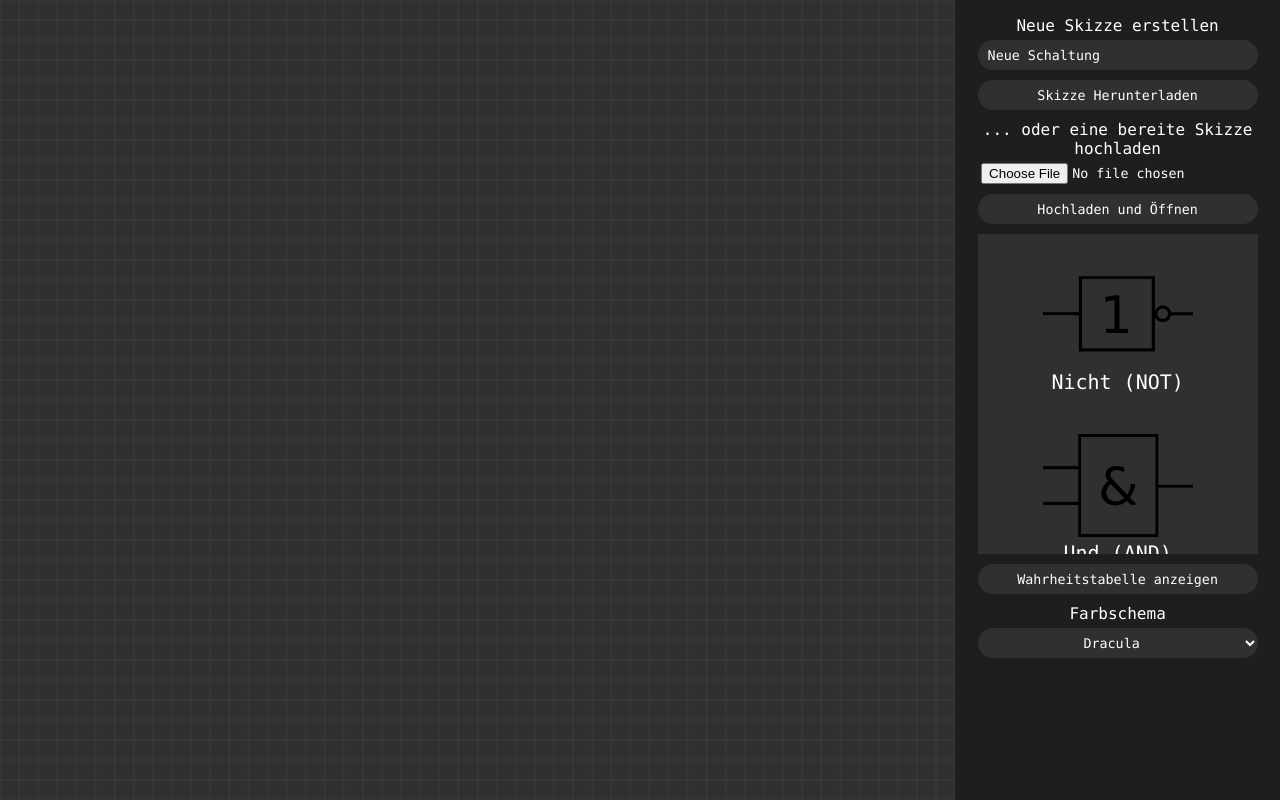
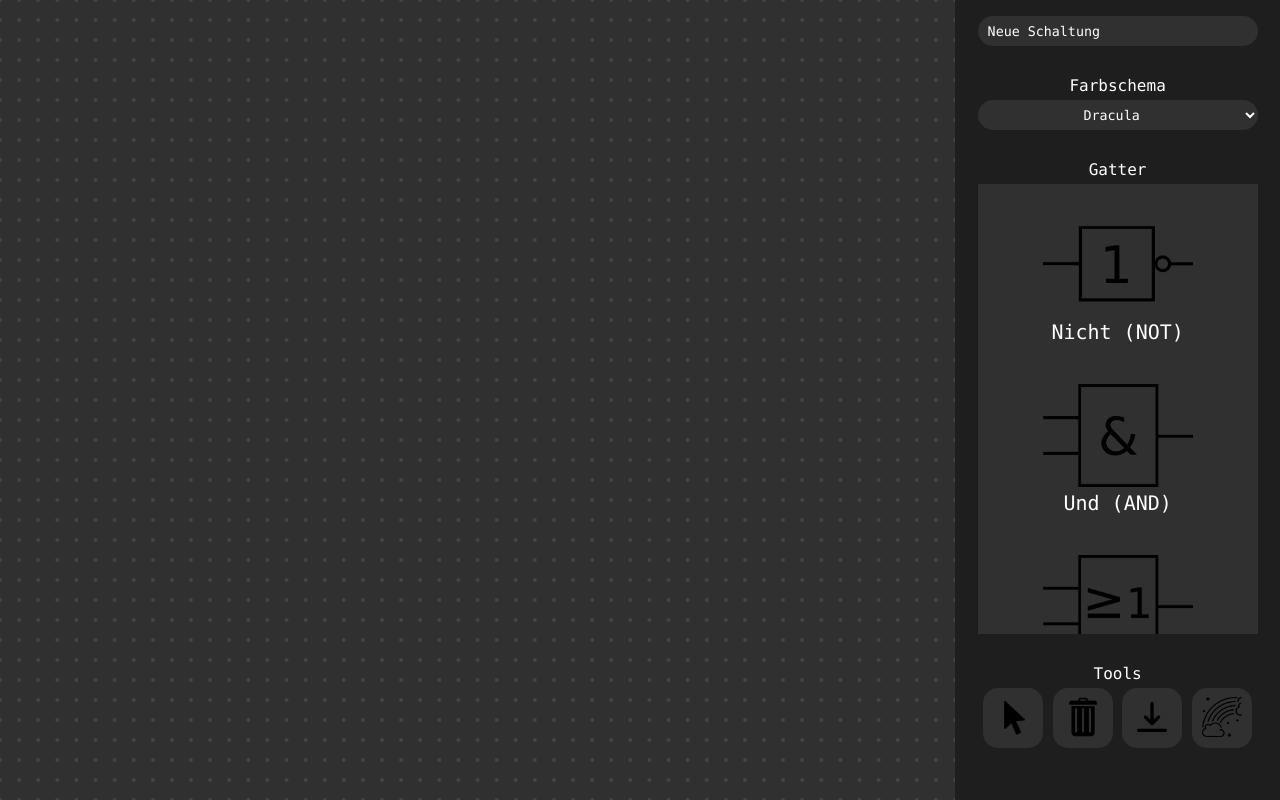
Before and after one commit to MaxAve/Schaltungssimulator, a plain HTML site: page index.html in a window 1280 px wide. Drawn offline with Linux system fonts and the light colour scheme.

Commit message:
Style improvements

```diff
--- a/index.html
+++ b/index.html
@@ -11,12 +11,22 @@
 		<canvas id="myCanvas"></canvas>
 	</div>
 	<div id="menu">
-		<p>Neue Skizze erstellen</p>
+		<!--<p>Neue Skizze erstellen</p>-->
     	<input type="text" value="Neue Schaltung" class="menu-text-input" id="name" name="name">
-		<button class="menuButtonWide" id="download-button">Skizze Herunterladen</button>
-		<p>... oder eine bereite Skizze hochladen</p>
+		<p class="with-margin">Farbschema</p>
+		<select id="colorscheme" name="colorscheme">
+			<option value="2">Schwarz-Weiß</option>
+			<option value="1">Dracula</option>
+			<option value="3">Tafel</option>
+			<option value="4">Blueprint</option>
+			<option value="0">Hell</option>
+		</select>
+		<!--<button class="menuButtonWide" id="download-button">Skizze Herunterladen</button>
+		<p>Bereite Skizze hochladen</p>
+		<button class="menuButtonWide" id="upload-button">Datei auswählen</button>
 		<input class="file-input" type="file" name="file-upload" id="file-upload">
-		<button class="menuButtonWide" id="upload-button">Hochladen und Öffnen</button>
+		<button class="menuButtonWide" id="upload-button">Hochladen und Öffnen</button>-->
+		<p class="with-margin">Gatter</p>
 		<div id="item-select">
 			<div class="place-button">
 				<input class="object-place" type="image" src="assets/not.png" id="bnot"/>
@@ -59,16 +69,24 @@
 				<p class="object-label">Glühbirne</p>
 			</div>
 		</div>
-		<button class="menuButtonWide" id="table-gen-button">Wahrheitstabelle anzeigen</button>
+		<!--<button class="menuButtonWide" id="table-gen-button">Wahrheitstabelle anzeigen</button>-->
 		<!--<label for="colorscheme">Farbschema</label>-->
-		<p>Farbschema</p>
-		<select id="colorscheme" name="colorscheme">
-			<option value="2">Schwarz-Weiß</option>
-			<option value="1">Dracula</option>
-			<option value="3">Tafel</option>
-			<option value="4">Blueprint</option>
-			<option value="0">Hell</option>
-		</select>
+
+		<p class="with-margin">Tools</p>
+		<div align="right">
+			<button title="Mauszeiger-Tool" class="tool-button" id="cursor-button" type="image">
+				<img class="logo" src="assets/cursor.png", alt="Mouse">
+			</button>
+			<button title="Lösch-Tool" class="tool-button" id="delete-button" type="image">
+				<img class="logo" src="assets/trash.png", alt="Delete">
+			</button>
+			<button title="Herunterladen" class="tool-button" id="download-button" type="image">
+				<img class="logo" src="assets/download.png", alt="Download">
+			</button>
+			<button title="Nicht LSD" class="tool-button" id="rainbow-button" type="image">
+				<img class="logo" src="assets/rainbow.png", alt="Rainbow">
+			</button>
+		</div>
 		<!--<a href="https://github.com/MaxAve/" target="_blank">Mein GitHub</a>-->
 	</div>
 	<script src="script.js"></script>
--- a/script.js
+++ b/script.js
@@ -17,8 +17,8 @@ let draggedObjectMouseDiff = {x: 0, y: 0}
 let downloadButton = document.querySelector("#download-button")
 let renameButton = document.querySelector("#rename-button")
 let uploadConfirmButton = document.querySelector("#upload-button")
-//let colorSchemeToggleButton = document.querySelector("#color-scheme-toggle")
 let colorSchemeSelection = document.querySelector("#colorscheme")
+let rainbowToggle = document.querySelector("#rainbow-button")
 colorSchemeSelection.value = '1'
 
 let bnot = document.querySelector("#bnot")
@@ -48,6 +48,10 @@ let draggingSketch = false
 let connectingWires = false
 
 let deltaTime = 0
+
+let wireHue = 0
+
+let rainbow = false
 
 // Sprites
 class Sprite {
@@ -88,18 +92,13 @@ flashbangSprite.scale.x = 0.4
 flashbangSprite.scale.y = 0.4
 let grenadeLanded = false
 
-/*const flashbangImage = new Image()
-flashbangImage.src = 'assets/flashbang.png'
-let flashbangPosition = {x: 0, y: 0}
-let showFlashbang = false;*/
-
-//wireOnColor = 'rgb(252, 215, 27)'
-
 const colorSchemes = {
 	flashbang: {
 		id: 0,
 		outline: 'black',
+		dragOutline: 'rgb(252, 215, 27)',
 		background: 'white',
+		gateBackground: 'rgb(240, 240, 240)',
 		lineColor: 'rgb(230, 230, 230)',
 		textColor: 'black',
 		wireOnColor: 'rgb(252, 215, 27)',
@@ -108,22 +107,39 @@ const colorSchemes = {
 		menuTextColor: 'black',
 		buttonColor: 'rgb(225, 225, 225)',
 		borderColor: 'rgb(160, 160, 160)',
+		dotted: false,
 	},
 	dracula: {
 		id: 1,
 		outline: 'hsl(323, 70%, 60%)',
+		dragOutline: 'white',
 		background: 'rgb(48, 48, 48)',
-		lineColor: 'rgb(60, 60, 60)',
-		textColor: 'rgb(209, 209, 209)',
+		gateBackground: 'rgb(38, 38, 38)',
+		lineColor: 'rgb(70, 70, 70)',
+		textColor: 'white',
 		wireOnColor: 'rgb(249, 247, 121)',
 		wireOffColor: 'rgb(176, 135, 255)',
 		menuBackground: 'rgb(30, 30, 30)',
 		menuTextColor: 'white',
 		buttonColor: 'rgb(48, 48, 48)',
 		borderColor: 'rgb(80, 80, 80)',
+		dotted: true,
 	},
 	bnw: {
 		id: 2,
+		outline: 'white',
+		dragOutline: 'rgb(150, 150, 150)',
+		background: 'black',
+		gateBackground: 'black',
+		lineColor: 'rgb(40, 40, 40)',
+		textColor: 'white',
+		wireOnColor: 'white',
+		wireOffColor: 'rgb(100, 100, 100)',
+		menuBackground: 'rgb(15, 15, 15)',
+		menuTextColor: 'white',
+		buttonColor: 'rgb(50, 50, 50)',
+		borderColor: 'rgb(80, 80, 80)',
+		dotted: true,
 	},
 	chalkboard: {
 		id: 3,
@@ -503,10 +519,14 @@ downloadButton.addEventListener("click", () => {
     anele.click();
 })
 
-uploadConfirmButton.addEventListener("click", () => {
+/*uploadConfirmButton.addEventListener("click", () => {
 	if(confirm('Achtung: beim hochladen wird die jetzige Skizze gelöscht!')) {
 		console.log('TODO: Upload file')
 	}
+})*/
+
+rainbowToggle.addEventListener("click", () => {
+	rainbow = !rainbow
 })
 
 bnot.addEventListener("click", () => {
@@ -582,27 +602,6 @@ colorSchemeSelection.addEventListener("click", () => {
 	lastSelected = selected
 })
 
-
-/*colorSchemeToggleButton.addEventListener("click", () => {
-	flashbangSprite.hidden = true
-	if(selectedColorScheme.id == 0) {
-		selectedColorScheme = colorSchemes.dracula
-	}
-	else if(selectedColorScheme.id == 1) {
-		flashbangSprite.hidden = false
-		flashbangSprite.position.x = -100
-		flashbangSprite.position.y = 0
-		flashbangSprite.velocity.x = 800
-		flashbangSprite.velocity.rotation = 15
-		flashbangSprite.acceleration.x = -300
-		flashbangSprite.acceleration.y = 3000
-		flashbangSprite.acceleration.rotation = -(Math.floor(Math.random() % 100) + 500) / 100
-		grenadeLanded = false
-
-		//selectedColorScheme = colorSchemes.flashbang
-	}
-})*/
-
 /*
  * GUI
 */
@@ -625,14 +624,18 @@ function drawWire(x1, y1, x2, y2) {
 
 function drawObject(id) {
 	const obj = objectMap.get(id)
-	ctx.lineWidth = 3
+	ctx.lineWidth = 2
 	ctx.strokeStyle = selectedColorScheme.outline
 	const studLen = 20
 	switch(obj.type) {
 	case WIRE:
 		ctx.strokeStyle = selectedColorScheme.wireOffColor
-		if(obj.powered)
+		if(obj.powered) {
+			if(rainbow) {
+				ctx.strokeStyle = `hsl(${wireHue}, 100%, 50%)`
+			}
 			ctx.strokeStyle = selectedColorScheme.wireOnColor//wireOnColor
+		}
 		leftStudPositions = []
 		rightStudPositions = []
 
@@ -660,26 +663,26 @@ function drawObject(id) {
 		drawWire(toScreenX(fromPos[0]), toScreenY(fromPos[1]), toScreenX(toPos[0]), toScreenY(toPos[1]))
 		break
 	case BLOCK:
-		ctx.fillStyle = selectedColorScheme.background
+		ctx.fillStyle = selectedColorScheme.gateBackground
 		const blockWidth = obj.size.x
 		const blockHeight = obj.isSquare ? obj.size.x : obj.size.y
 		ctx.fillRect(toScreenX(obj.position.x), toScreenY(obj.position.y), blockWidth, blockHeight)
-		if(id == draggedObjectID && !connectingWires) {
-			ctx.strokeStyle = 'rgb(200, 200, 200)'
-		}
 		ctx.strokeStyle = selectedColorScheme.outline
 		ctx.fillStyle = selectedColorScheme.textColor
 		ctx.font = "32px Arial";
 		ctx.fillText(obj.label, toScreenX(obj.position.x + obj.size.x / 2 - ctx.measureText(obj.label).width / 2), toScreenY(obj.position.y + obj.size.y / 2 + 10));
-		ctx.beginPath();
-		ctx.rect(toScreenX(obj.position.x), toScreenY(obj.position.y), blockWidth, blockHeight);
-		ctx.stroke()
+		//ctx.beginPath();
+		//ctx.rect(toScreenX(obj.position.x), toScreenY(obj.position.y), blockWidth, blockHeight);
+		//ctx.stroke()
 
 		//TODO objects will be dragged and cancels wire connection; pls fix
 		// Right studs
 		if(obj.invertsOutput) {
 			for(let i = 0; i < obj.output.length; i++) {
 				ctx.strokeStyle = (obj.output[i] ? selectedColorScheme.wireOnColor : selectedColorScheme.wireOffColor)//'black'
+				if(obj.output[i] && rainbow) {
+					ctx.strokeStyle = `hsl(${wireHue}, 100%, 50%)`
+				}
 				let relY = (blockHeight / obj.output.length) * (i + 0.5)
 				//drawLine(obj.position.x + obj.size.x + sketchOffset.x, obj.position.y + relY + sketchOffset.y, toScreenX(obj.position.x) + obj.size.x + studLen, toScreenY(obj.position.y) + relY)
 				ctx.beginPath();
@@ -698,6 +701,9 @@ function drawObject(id) {
 		} else {
 			for(let i = 0; i < obj.output.length; i++) {
 				ctx.strokeStyle = (obj.output[i] ? selectedColorSchemewireOnColor : selectedColorScheme.wireOffColor)
+				if(obj.output[i] && rainbow) {
+					ctx.strokeStyle = `hsl(${wireHue}, 100%, 50%)`
+				}
 				let relY = (blockHeight / obj.output.length) * (i + 0.5)
 				drawLine(obj.position.x + obj.size.x + sketchOffset.x, obj.position.y + relY + sketchOffset.y, toScreenX(obj.position.x) + obj.size.x + studLen, toScreenY(obj.position.y) + relY)
 
@@ -714,6 +720,9 @@ function drawObject(id) {
 		// Left studs
 		for(let i = 0; i < obj.input.length; i++) {
 			ctx.strokeStyle = (obj.input[i] ? selectedColorScheme.wireOnColor : selectedColorScheme.wireOffColor)
+			if(obj.input[i] && rainbow) {
+				ctx.strokeStyle = `hsl(${wireHue}, 100%, 50%)`
+			}
 			ctx.beginPath()
 			let relY = (blockHeight / obj.input.length) * (i + 0.5)
 			ctx.moveTo(toScreenX(obj.position.x), toScreenY(obj.position.y) + relY)
@@ -729,14 +738,24 @@ function drawObject(id) {
 				ctx.strokeStyle = "black"
 			}
 		}
+
+		if(id == draggedObjectID && !connectingWires) {
+			ctx.strokeStyle = selectedColorScheme.dragOutline
+		} else {
+			ctx.strokeStyle = selectedColorScheme.outline
+		}
+		ctx.fillStyle = selectedColorScheme.textColor
+		ctx.beginPath();
+		ctx.rect(toScreenX(obj.position.x), toScreenY(obj.position.y), blockWidth, blockHeight);
+		ctx.stroke()
 		break
 	case SWITCH:
-		ctx.beginPath();
-		ctx.arc(toScreenX(obj.position.x), toScreenY(obj.position.y), switchRadius, 0, 2 * Math.PI);
-		ctx.fillStyle = (obj.powered ? "red" : 'rgb(200, 200, 200)');
-		ctx.fill();
-		ctx.strokeStyle = "black";
-		ctx.stroke();
+		ctx.beginPath()
+		ctx.arc(toScreenX(obj.position.x), toScreenY(obj.position.y), switchRadius, 0, 2 * Math.PI)
+		ctx.fillStyle = (obj.powered ? "red" : 'rgb(200, 200, 200)')
+		ctx.fill()
+		ctx.strokeStyle = "black"
+		ctx.stroke()
 
 		// Stud
 		ctx.strokeStyle = (obj.powered ? selectedColorSchemes.wireOnColor : 'black')
@@ -779,8 +798,6 @@ connectWire(79, 420)*/
 //connectWire(3, id69, 23)
 //objectMap.get(23).inIndex = 1
 
-let wireHue = 0
-
 let lastExecution = new Date().getTime()
 
 let flashAlpha = 0
@@ -788,13 +805,11 @@ let flashAlpha = 0
 function draw() {
 	deltaTime = new Date().getTime() - lastExecution
 
+	wireHue = (wireHue + 5) % 360
+
 	if(flashAlpha > 0) {
 		flashAlpha -= 0.008
 	}
-
-	// Regenbogen :D
-	//wireHue = (wireHue + 5) % 360
-	//selectedColorScheme.wireOnColor = `hsl(${wireHue}, 100%, 50%)`
 
 	if(!connectingWires && draggedObjectID != null) {
 		objectMap.get(draggedObjectID).position.x = (mouseX + draggedObjectMouseDiff.x) - ((mouseX + draggedObjectMouseDiff.x) % cellSize)
@@ -837,20 +852,31 @@ function draw() {
 	ctx.fillRect(0, 0, canvas.width, canvas.height)
 
 	// Background lines
-	//ctx.strokeStyle = "rgb(230, 230, 230)"
 	ctx.strokeStyle = selectedColorScheme.lineColor
+	if(selectedColorScheme.dotted) {
+		for(let i = -2 * cellSize; i <= canvas.width + cellSize; i += cellSize) {
+			for(let j = -2 * cellSize; j <= canvas.height + 2 * cellSize; j += cellSize) {
+				ctx.beginPath()
+				ctx.arc(i + (sketchOffset.x % cellSize), j + (sketchOffset.y % cellSize), 2, 0, 2 * Math.PI)
+				ctx.fillStyle = selectedColorScheme.lineColor
+				ctx.fill()
+			}
+		}
+
+	} else {
 		ctx.lineWidth = 1
-	for(let i = 0; i <= canvas.width; i += cellSize) {
+		for(let i = -2 * cellSize; i <= canvas.width + 2 * cellSize; i += cellSize) {
 			ctx.beginPath()
 			ctx.moveTo(i + (sketchOffset.x % cellSize), (sketchOffset.y % cellSize) - 100)
 			ctx.lineTo(i + (sketchOffset.x % cellSize), canvas.height + (sketchOffset.y % cellSize) + 100)
 			ctx.stroke()
 		}
-	for(let i = 0; i <= canvas.height; i += cellSize) {
+		for(let i = -2 * cellSize; i <= canvas.height + 2 * cellSize; i += cellSize) {
 			ctx.beginPath()
 			ctx.moveTo(sketchOffset.x % cellSize - 100, i + (sketchOffset.y % cellSize))
 			ctx.lineTo(canvas.width + (sketchOffset.x % cellSize) + 100, i + (sketchOffset.y % cellSize))
 			ctx.stroke()
+		}
 	}
 
 	for(let [key, obj] of objectMap) {
--- a/styles.css
+++ b/styles.css
@@ -106,7 +106,7 @@ button:hover, select:hover {
 	margin-bottom: 10px;
 	background-color: white;
 	width: 280px;
-	height: calc(100vh - 480px);
+	height: calc(100vh - 350px);
 	border: 0px;
 	border-style: solid;
 	border-color: rgb(120, 120, 120);
@@ -146,3 +146,14 @@ button:hover, select:hover {
 	width: 64px;
 	height: 64px;
 }
+
+.tool-button {
+	width: 60px;
+	height: 60px;
+	margin-bottom: 10px;
+}
+
+.logo {
+	width: 40px;
+	height: auto;
+}
```
Also changed, not shown: assets/cursor.png (added), assets/download.png (added), assets/rainbow.png (added), assets/trash.png (added). Lines whose indentation alone changed are shown as unchanged.
